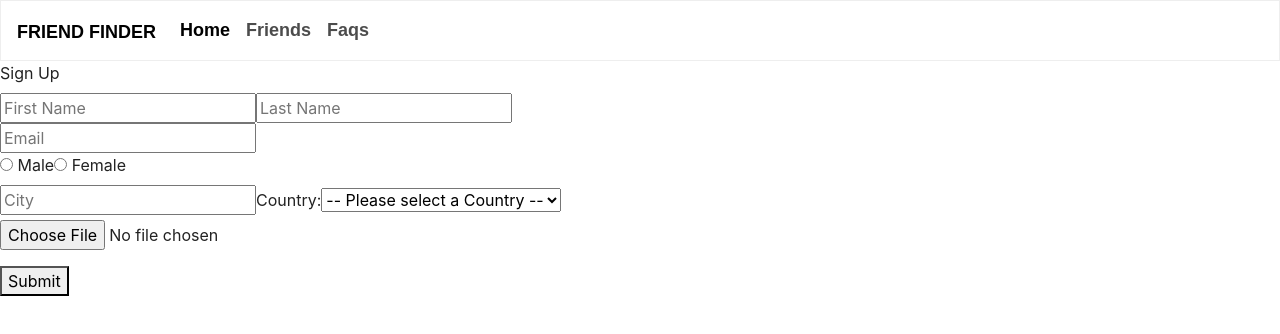
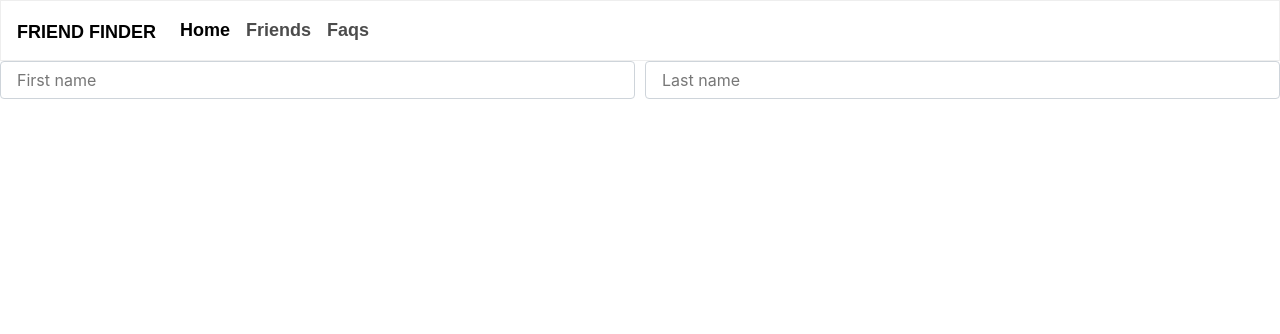
Before and after one commit to suarez9093/react_friend_finder, a React (Create React App) app in the folder client/: page / in a window 1280 px wide. Shown: the top 334 px of the page. Built offline with nearby package versions, Linux system fonts and the light colour scheme; a web font is replaced by a local one.

Commit message:
redoing form with bootstrap

```diff
--- a/client/src/components/SignUpForm/SignUpForm.js
+++ b/client/src/components/SignUpForm/SignUpForm.js
@@ -4,91 +4,27 @@ function SignUpForm(props) {
     return (
         <div>
             <form>
-                <label>Sign Up</label>
-                <br />
-                {/* Input for First Name */}
+                <div className="form-row">
+                    <div className="col">
                         <input
                             type="text"
-                    placeholder="First Name"
                             name="firstName"
+                            value={props.data.firstName}
                             onChange={props.handleChange}
-                    value={props.data.firstName}
+                            placeholder="First name"
+                            className="form-control"
                            />
-
-                {/* Input for Last Name */}
+                    </div>
+                    <div className="col">
                         <input
                         type="text"
-                    placeholder="Last Name"
                         name="lastName"
+                        value={props.data.lastName}
                         onChange={props.handleChange}
-                    value={props.data.lastName}
-                />
-
-                {/* Input for Email */}
-                <br />
-                <input
-                    type="email"
-                    placeholder="Email"
-                    name="email"
-                    onChange={props.handleChange}
-                    value={props.data.email}
-                />
-
-                {/* Radio button for Male or Female */}
-                <br />
-                <label>
-                    <input
-                        type="radio"
-                        name="gender"
-                        value="male"
-                        onChange={props.handleChange}
-                        checked={props.data.gender === "male"}
-                    />
-                </label> Male
-
-            {/* Radio Button for Female */}
-
-                <label>
-                    <input
-                        type="radio"
-                        name="gender"
-                        value="female"
-                        onChange={props.handleChange}
-                        checked={props.data.gender === "female"}
-                    />
-                </label> Female
-
-            <br />
-                {/* Input for City */}
-                <input
-                    type="text"
-                    placeholder="City"
-                    name="city"
-                    onChange={props.handleChange}
-                    value={props.data.city}
-                />
-                <label>Country: </label>
-                <select
-                    name="country"
-                    value={props.data.country}
-                    onChange={props.handleChange}
-                >
-                    <option value="">-- Please select a Country --</option>
-                    <option value="usa">USA</option>
-                    <option value="canada">Canada</option>
-                    <option value="mexico">Mexico</option>
-                    <option value="spain">Spain</option>
-                    <option value="thailand">Thailand</option>
-
-                </select>
-
-                {/* Image upload */}
-                <br />
-                <input type="file" />
-                <p>{props.data.firstName} {props.data.lastName}</p>
-                <p>{props.data.email} {props.data.gender}</p>
-                <p>{props.data.city} {props.data.country}</p>
-                <button>Submit</button>
+                        placeholder="Last name"
+                        className="form-control" />
+                    </div>
+                </div>
             </form>
         </div>
     )
```
Lines whose indentation alone changed are shown as unchanged.
